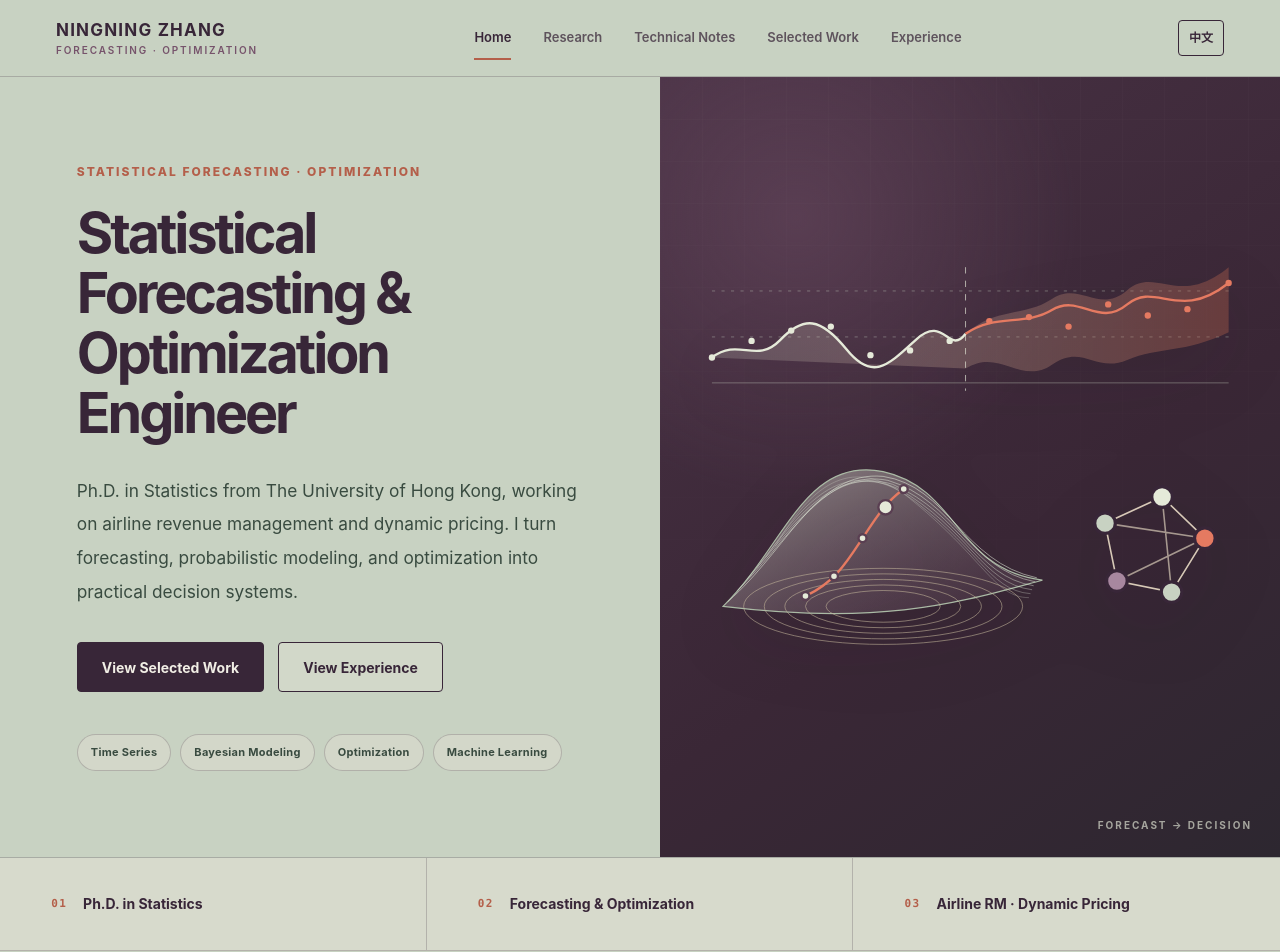
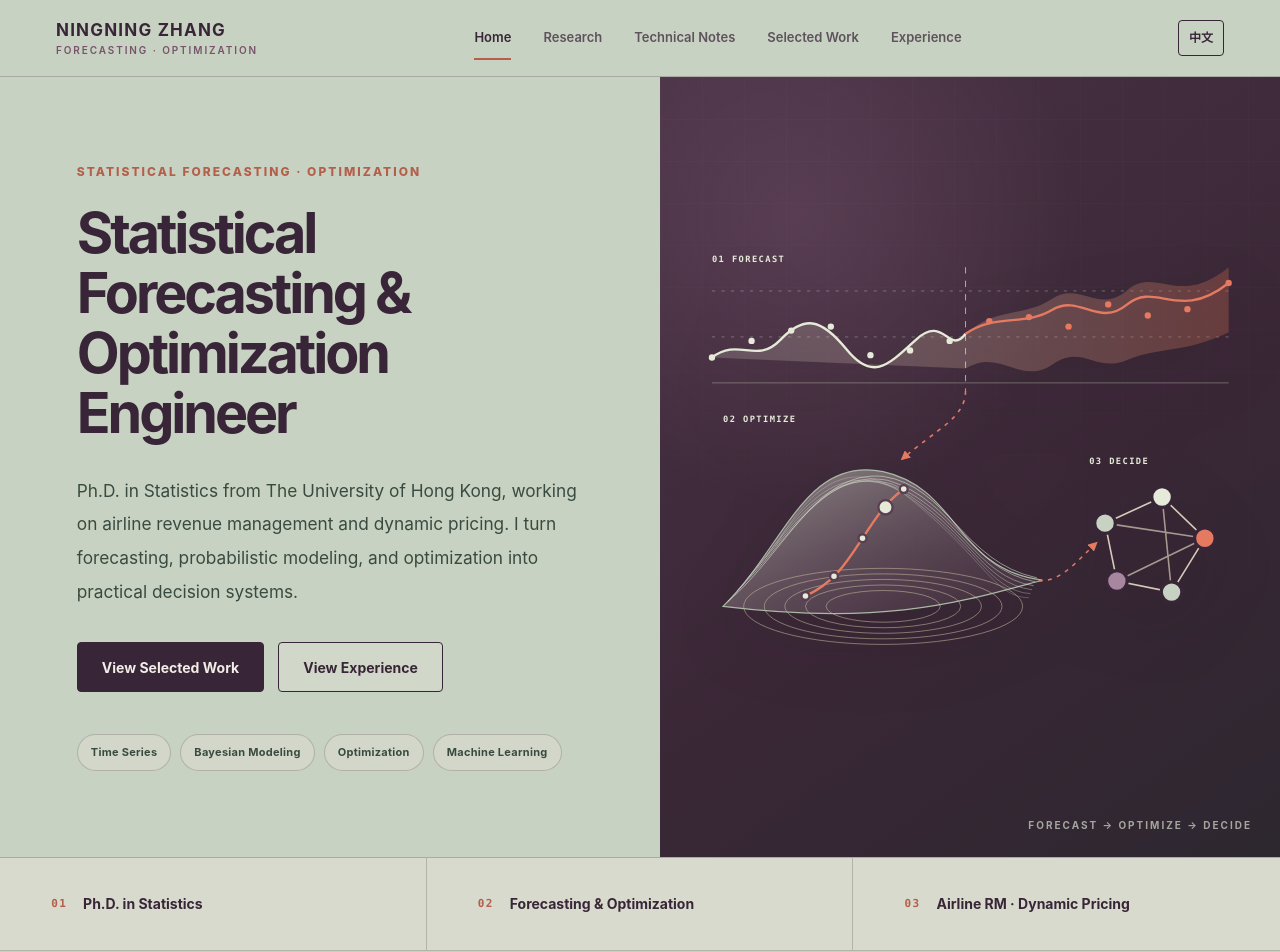
Before and after one commit to ningningzhang-nina/ningningzhang, a Next.js app: page /en in a window 1280 px wide. Shown: the top 952 px of the page. Built offline with nearby package versions, Linux system fonts and the light colour scheme.

Commit message:
Clarify forecast optimize decide pipeline
Make optimization an explicit stage between forecasting and decision in the homepage visual.

```diff
--- a/app/[locale]/page.tsx
+++ b/app/[locale]/page.tsx
@@ -61,7 +61,7 @@ const capabilities = [
 
 function DecisionVisual({ isZh }: { isZh: boolean }) {
   return (
-    <div className="algorithm-visual" aria-label={isZh ? '预测与优化算法示意图' : 'Forecasting and optimization visual'}>
+    <div className="algorithm-visual" aria-label={isZh ? '预测、优化与决策算法链路示意图' : 'Forecasting, optimization, and decision pipeline'}>
       <svg viewBox="0 0 720 560" role="img" aria-hidden="true">
         <defs>
           <linearGradient id="forecastBand" x1="0" x2="1">
@@ -72,7 +72,16 @@ function DecisionVisual({ isZh }: { isZh: boolean }) {
             <stop offset="0" stopColor="#E5EAD9" stopOpacity="0.5" />
             <stop offset="1" stopColor="#76536B" stopOpacity="0.16" />
           </linearGradient>
+          <marker id="flowArrow" viewBox="0 0 10 10" refX="8" refY="5" markerWidth="6" markerHeight="6" orient="auto-start-reverse">
+            <path d="M 0 0 L 10 5 L 0 10 z" fill="#E57A61" />
+          </marker>
         </defs>
+
+        <g fill="#E5EAD9" fontFamily="ui-monospace, SFMono-Regular, Menlo, monospace" fontSize="11" fontWeight="700" letterSpacing="1.8">
+          <text x="34" y="22">01 FORECAST</text>
+          <text x="48" y="224">02 OPTIMIZE</text>
+          <text x="510" y="276">03 DECIDE</text>
+        </g>
 
         <g opacity="0.48" stroke="#C8D2C2" strokeWidth="1">
           <path d="M34 174H686" />
@@ -90,6 +99,8 @@ function DecisionVisual({ isZh }: { isZh: boolean }) {
           <circle key={x} cx={x} cy={[142, 121, 108, 103, 139, 133, 121, 96, 91, 103, 75, 89, 81, 48][i]} r="4" fill={i < 7 ? '#E5EAD9' : '#E57A61'} />
         ))}
 
+        <path d="M354 184 C354 218 318 232 274 270" fill="none" stroke="#E57A61" strokeWidth="2" strokeDasharray="5 7" markerEnd="url(#flowArrow)" />
+
         <g transform="translate(30 230)">
           <path d="M18 226 C96 150 121 36 220 56 C316 77 311 179 421 193 C319 220 224 251 18 226Z" fill="url(#surfaceFill)" stroke="#AABAA5" strokeWidth="1.5" />
           {[0, 1, 2, 3, 4, 5].map((i) => (
@@ -102,6 +113,8 @@ function DecisionVisual({ isZh }: { isZh: boolean }) {
           {[122, 158, 194, 223, 246].map((x, i) => <circle key={x} cx={x} cy={[213, 188, 140, 101, 78][i]} r={i === 3 ? 9 : 5} fill="#E5EAD9" stroke="#5A3F52" strokeWidth="3" />)}
         </g>
 
+        <path d="M446 424 C476 424 492 401 519 376" fill="none" stroke="#E57A61" strokeWidth="2" strokeDasharray="5 7" markerEnd="url(#flowArrow)" />
+
         <g transform="translate(510 296)" stroke="#D7C9B7" strokeWidth="2">
           <path d="M20 55L92 22L146 74L104 142L35 128Z" fill="none" />
           <path d="M92 22L104 142M20 55L146 74M35 128L146 74" fill="none" opacity="0.7" />
@@ -110,7 +123,7 @@ function DecisionVisual({ isZh }: { isZh: boolean }) {
           ] as const).map(([cx, cy, fill]) => <circle key={`${cx}-${cy}`} cx={cx} cy={cy} r="13" fill={fill} stroke="#382638" strokeWidth="4" />)}
         </g>
       </svg>
-      <span className="visual-caption">FORECAST → DECISION</span>
+      <span className="visual-caption">FORECAST → OPTIMIZE → DECIDE</span>
     </div>
   );
 }
```
